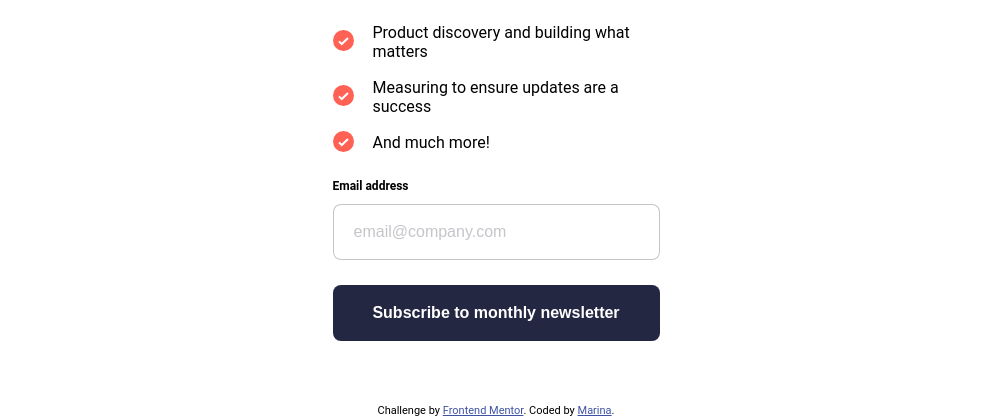
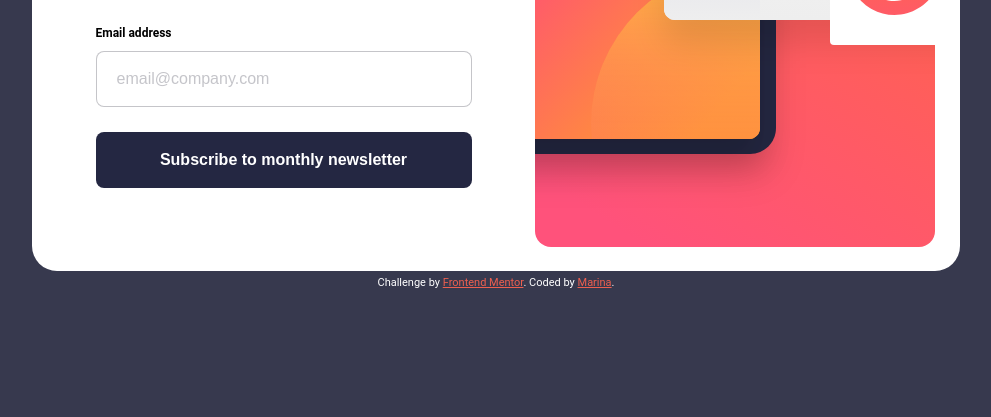
Before and after one commit to marinaongithub/frontendfriday-newsletter-sign-up-with-success-message, a plain HTML site: page index.html in a window 1280 px wide. Shown: the part 438-855 px from the top of the page, without its empty margins (144-1135 px from the left). After the commit the page ends 800 px from the top, so only its background shows below. Drawn offline with Linux system fonts and the light colour scheme.

Commit message:
Added desktop styling

```diff
--- a/index.html
+++ b/index.html
@@ -10,17 +10,12 @@
 
     <title>Frontend Mentor | Newsletter sign-up form with success message</title>
 
-  <!-- Feel free to remove these styles or customise in your own stylesheet 👍 -->
-  <style>
-    .attribution { font-size: 11px; text-align: center; }
-    .attribution a { color: hsl(228, 45%, 44%); }
-  </style>
   </head>
   <body>
 
     <!-- Sign-up form start -->
     <div class="container">
-    <img src="./assets/images/illustration-sign-up-mobile.svg" alt="Illustration sign up mobile"  width="375" height="284">
+      <img alt="Illustration sign up mobile" id="sign-up-image">
 
       <section id="stay-updated">
         <h1>Stay updated!</h1>
@@ -48,5 +43,8 @@
       Challenge by <a href="https://www.frontendmentor.io?ref=challenge" target="_blank">Frontend Mentor</a>.
       Coded by <a href="#">Marina</a>.
     </div>
+
+    <script src="script.js"></script>
+
   </body>
 </html>
--- /dev/null
+++ b/script.js
@@ -0,0 +1,25 @@
+function switchImage(x) {
+    var image = document.getElementById("sign-up-image");
+    if (x.matches) { // If media query matches
+        image.src = "assets/images/illustration-sign-up-desktop.svg";
+        image.alt = "Illustration sign up desktop"
+        image.width = "400";
+        image.height = "593"
+    } else {
+        image.src = "assets/images/illustration-sign-up-mobile.svg";
+        image.alt = "Illustration sign up mobile"
+        image.width = "375";
+        image.height = "284"
+    }
+  }
+
+  // Create a MediaQueryList object
+  var x = window.matchMedia("(min-width: 426px)")
+
+  // Call listener function at run time
+  switchImage(x);
+
+  // Attach listener function on state changes
+  x.addEventListener("change", function() {
+    switchImage(x);
+  });
--- a/style.css
+++ b/style.css
@@ -2,10 +2,13 @@
 *{
   box-sizing: border-box;
 }
+
 body {
+  display: flex;
+  flex-direction: column;
   font-family: "Roboto", "sans-serif";
-  margin: 0;
-  height: 100vh;
+  margin: auto;
+  min-height: 100vh;
 }
 
 .container {
@@ -13,8 +16,7 @@ body {
   flex-direction: column;
   width: 375px;
   height: 842px;
-  margin: auto;
-
+  margin: 0px auto;
 }
 
 img {
@@ -25,7 +27,7 @@ img {
 
 #stay-updated {
   width: 327px;
-  height: 478px;
+  height: 558px;
   margin: 0px auto;
 }
 
@@ -44,6 +46,10 @@ li {
   background-repeat: no-repeat;
   background-position: left center;
   background-size: 21px;
+}
+
+form {
+  margin: 30px 0px;
 }
 
 label {
@@ -90,3 +96,55 @@ main {
   font-size: 16px;
   font-weight: 700;
 }
+
+.attribution {
+  font-size: 11px;
+  text-align: center;
+  margin: 5px 0px;
+}
+
+.attribution a {
+  color: hsl(228, 45%, 44%);
+}
+
+/* MEDIA QUERIES */
+
+@media only screen and (min-width: 426px) {
+
+  body {
+    background-color: hsla(234, 17%, 26%, 1);
+    justify-content: center;
+  }
+
+  .container {
+    width: 928px;
+    height: 641px;
+    flex-direction: row-reverse;
+    background-color: hsla(0, 0%, 100%, 1);
+    border-radius: 25px;
+    align-items: center;
+  }
+
+  #stay-updated {
+    width: 376px;
+  }
+
+  h1 {
+    font-size: 56px;
+  }
+
+  #email, .button {
+    width: 376px;
+  }
+
+  img {
+    margin: 0px 25px 0px 0px;
+  }
+  .attribution {
+    color: hsla(0, 0%, 100%, 1);
+  }
+
+  .attribution a {
+    color: hsl(6.04deg 82.38% 62.16%);
+  }
+}
```
Lines whose indentation alone changed are shown as unchanged.
